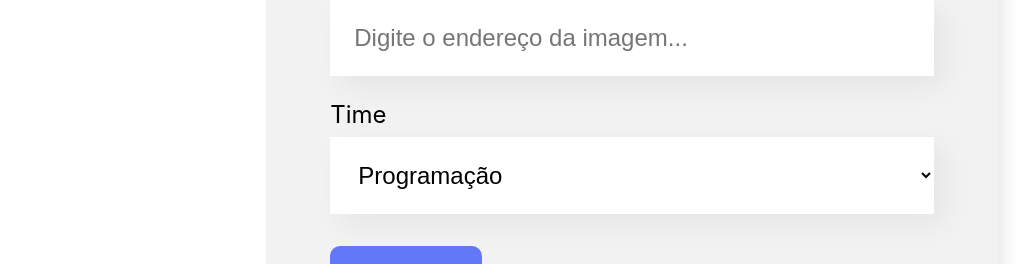
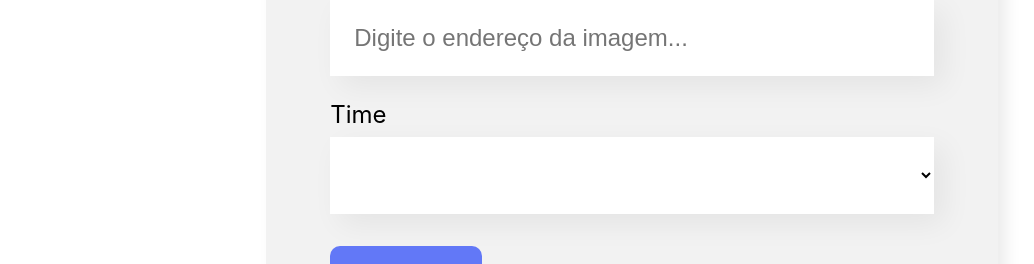
Before and after one commit to GuilhermeSoares009/front-end-projects, a React (Create React App) app in the folder organo/: page / in a window 1280 px wide. Shown: the part 1060-1324 px from the top of the page, without its empty margins (8-1042 px from the left). Built offline with nearby package versions, Linux system fonts and the light colour scheme.

Commit message:
Ajustes - colaborador, listasuspensa e time

```diff
--- a/organo/src/componentes/Colaborador/index.js
+++ b/organo/src/componentes/Colaborador/index.js
@@ -1,9 +1,9 @@
 import './Colaborador.css'
 
-const Colaborador = ({ nome,imagem, cargo }) => {
+const Colaborador = ({ nome,imagem, cargo, corDeFundo}) => {
     return (
         <div className='colaborador'>
-            <div className='cabecalho'>
+            <div className='cabecalho' style={{ backgroundColor: corDeFundo }}>
                 <img src={imagem} alt={nome} />
             </div>
             <div className='rodape'>
--- a/organo/src/componentes/ListaSuspensa/index.js
+++ b/organo/src/componentes/ListaSuspensa/index.js
@@ -5,7 +5,8 @@
     return (
         <div className='lista-suspensa'>
             <label>{props.label}</label>
-            <select onChange={evento => props.aoAlterado(evento.target.value)} required={props.required} value={props.value}>
+            <select onChange={evento => props.aoAlterado(evento.target.value)} required={props.required} value={props.valor}>
+                <option value=""></option>
                 {props.itens.map((item) => {
                     return <option key={item}>{item}</option>
                 })}
--- a/organo/src/componentes/Time/index.js
+++ b/organo/src/componentes/Time/index.js
@@ -13,6 +13,7 @@
                 {props.colaboradores.map((colaborador,index) =>
                 <Colaborador
                     key={index}
+                    corDeFundo={props.corPrimaria}
                     nome={colaborador.nome}
                     cargo={colaborador.cargo}
                     imagem={colaborador.imagem}
```
